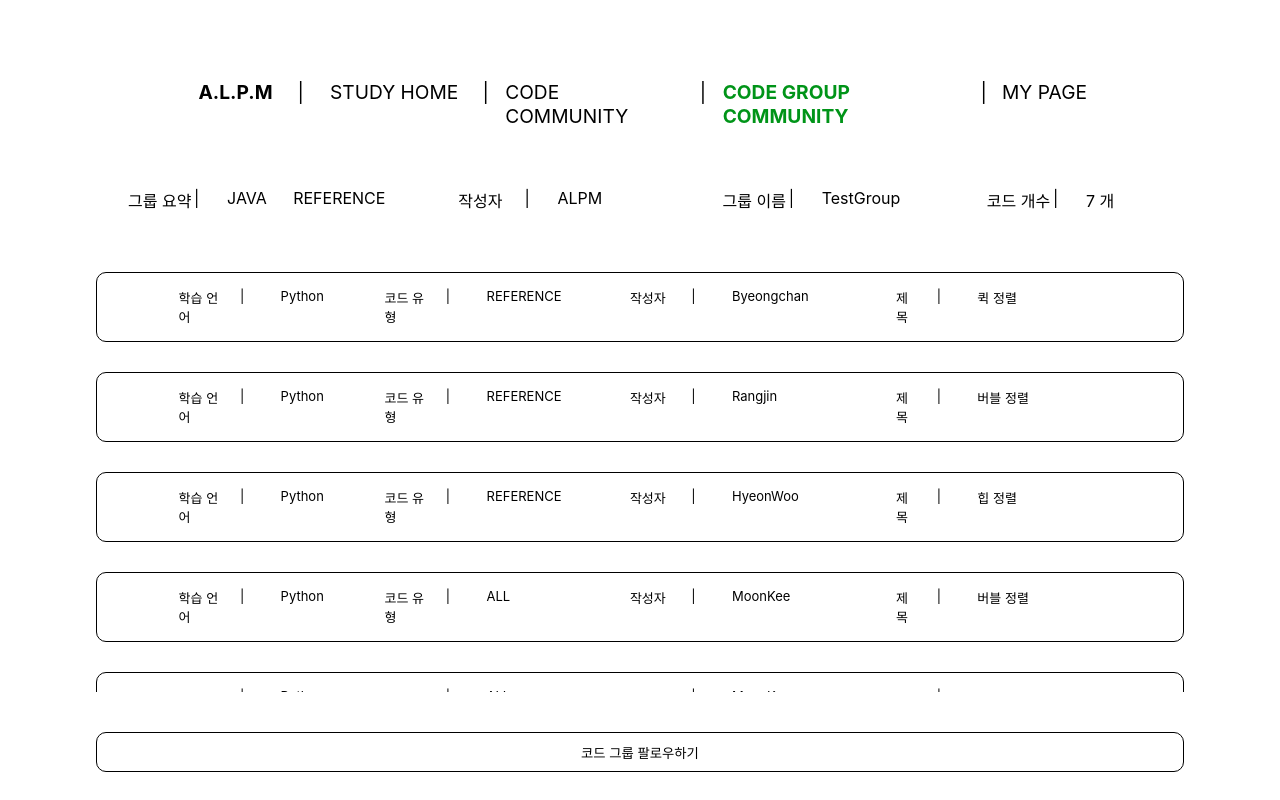
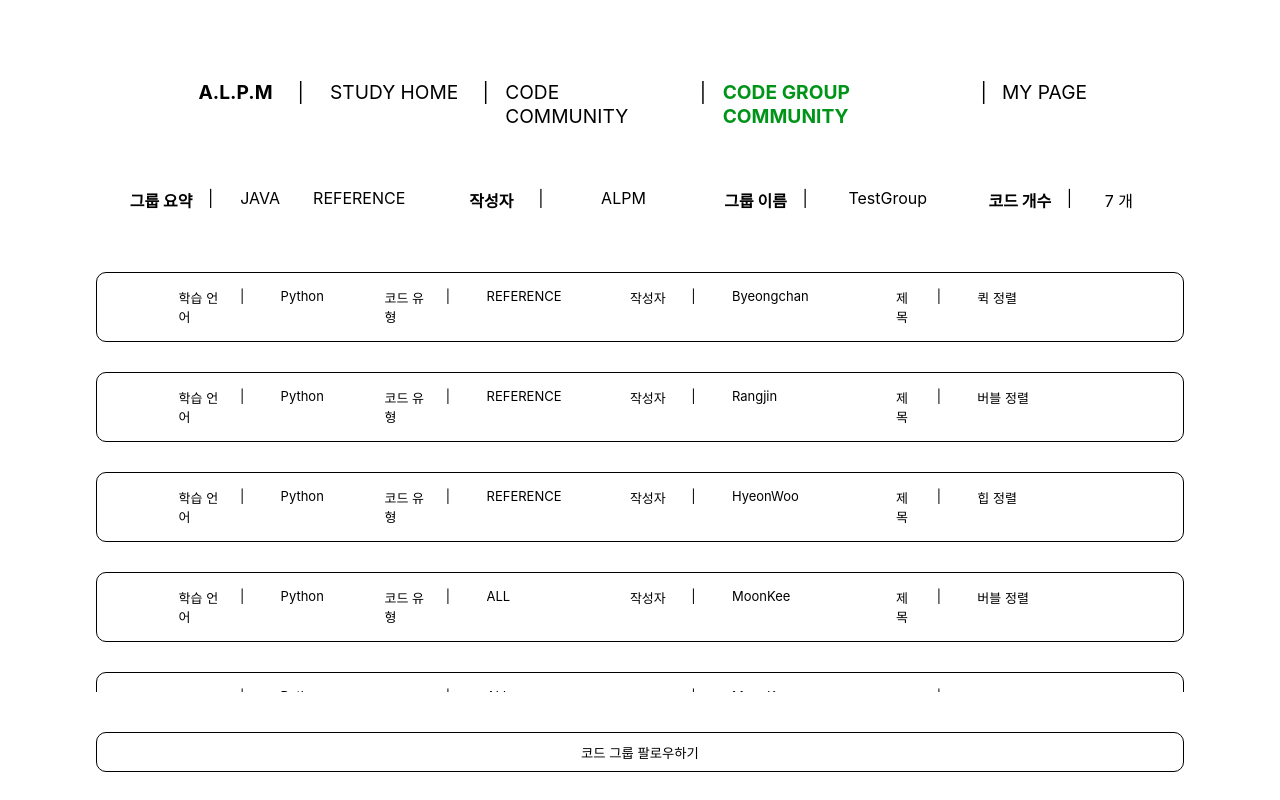
Before and after one commit to AL-PM/ALPM-web, a React (Create React App) app: page /codegroup/Detail in a window 1280 px wide. Built offline with nearby package versions, Linux system fonts and the light colour scheme.

Commit message:
[MOD] CODE_GROUP 코드 그룹 상세 페이지 상단 정보 요약 바 디자인 변경

```diff
--- a/src/Etc/CodeGroupDetailInfo/CodeGroupDetailInfo.css
+++ b/src/Etc/CodeGroupDetailInfo/CodeGroupDetailInfo.css
@@ -7,7 +7,10 @@
     margin-top: 7.5vh;
     display: grid;
     grid-template-columns: 1fr 0.5fr 1fr 2fr 0.5fr 1fr 0.5fr 2fr 0.5fr 1fr 0.5fr 2fr 0.5fr 1fr 0.5fr 1fr ;
-    justify-items: start;
+    justify-items: center;
     font-size: medium;
+}
 
+#CodeGroupDetialInfoKeyWord{
+    font-weight: bold;
 }
--- a/src/Etc/CodeGroupDetailInfo/CodeGroupDetailInfo.jsx
+++ b/src/Etc/CodeGroupDetailInfo/CodeGroupDetailInfo.jsx
@@ -11,25 +11,27 @@ function CodeGroupDetailInfo({language, verified, owner, name, numOfAlgorithm}){
             return "USER_MADE";
     }
     return(
-        <div id="CodeGroupDetailInfo">
-                <span>그룹 요약</span>
+        <div>
+            <div id="CodeGroupDetailInfo">
+                <span id="CodeGroupDetialInfoKeyWord" >그룹 요약</span>
                 <span>|</span>
                 <span>{language}</span>
                 <span>{verifiedInvertor(verified)}</span>
                 <span></span>
-                <span>작성자</span>
+                <span id="CodeGroupDetialInfoKeyWord" >작성자</span>
                 <span>|</span>
                 <span>{owner}</span>
                 <span></span>
-                <span>그룹 이름</span>
+                <span id="CodeGroupDetialInfoKeyWord" >그룹 이름</span>
                 <span>|</span>
                 <span>{name}</span>
                 <span></span>
-                <span>코드 개수</span>
+                <span id="CodeGroupDetialInfoKeyWord" >코드 개수</span>
                 <span>|</span>
                 <span>{numOfAlgorithm} 개</span>
+            </div>
+        </div>
 
-            </div>
     )
 
 }
```
